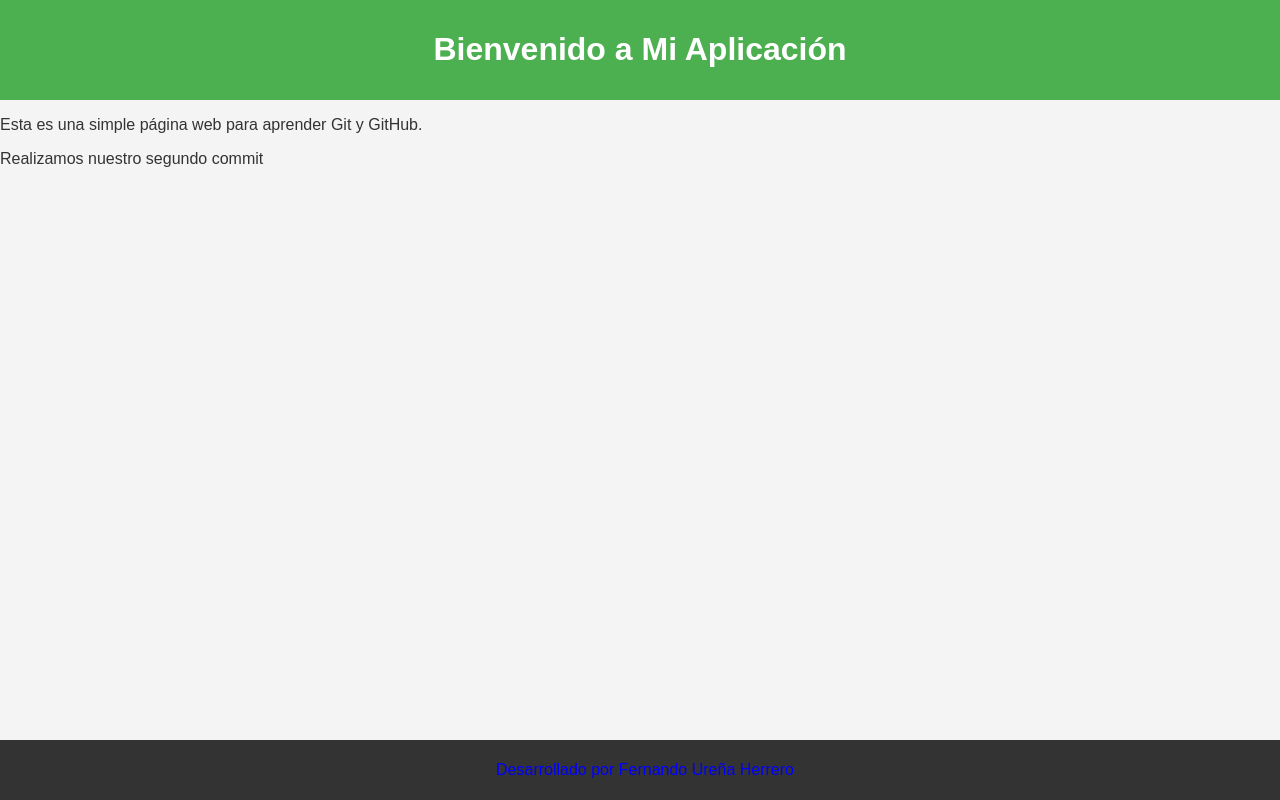
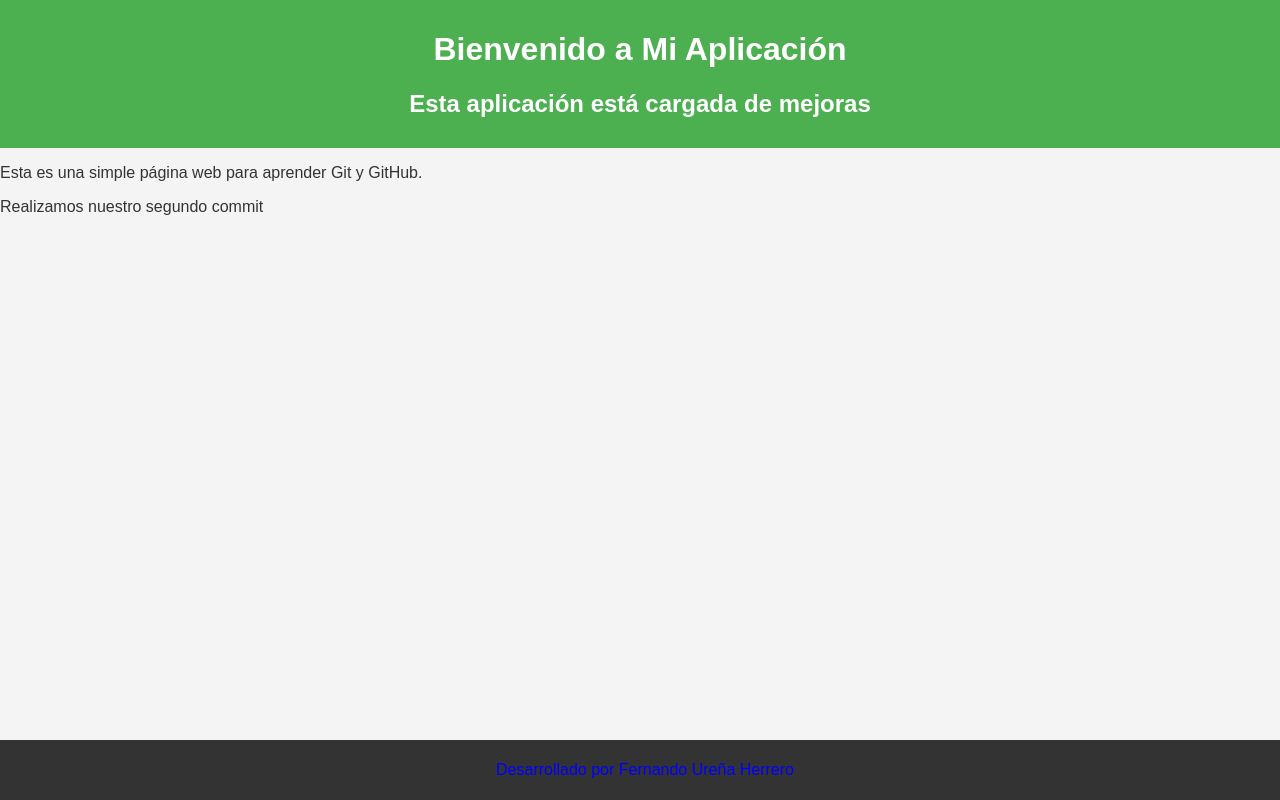
Before and after one commit to moyo1985/fork, a plain HTML site: page index.html in a window 1280 px wide. Drawn offline with Linux system fonts and the light colour scheme.

Commit message:
Cambio de última hora
Añadida línea en el header.

```diff
--- a/index.html
+++ b/index.html
@@ -9,6 +9,7 @@
 <body>
     <header>
         <h1>Bienvenido a Mi Aplicación</h1>
+		<h2>Esta aplicación está cargada de mejoras</h2>
     </header>
     <section>
         <p>Esta es una simple página web para aprender Git y GitHub.</p>
```
